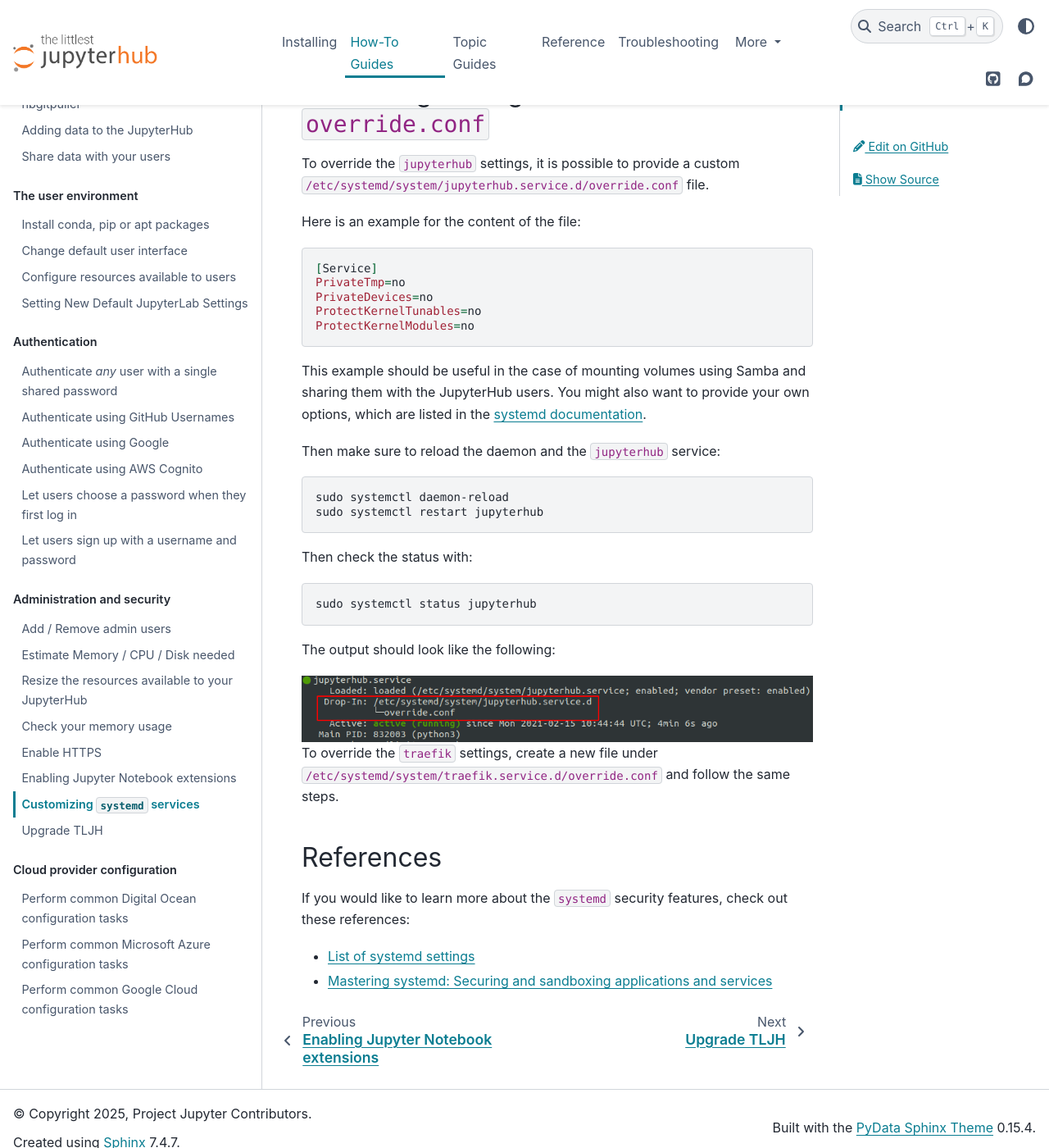
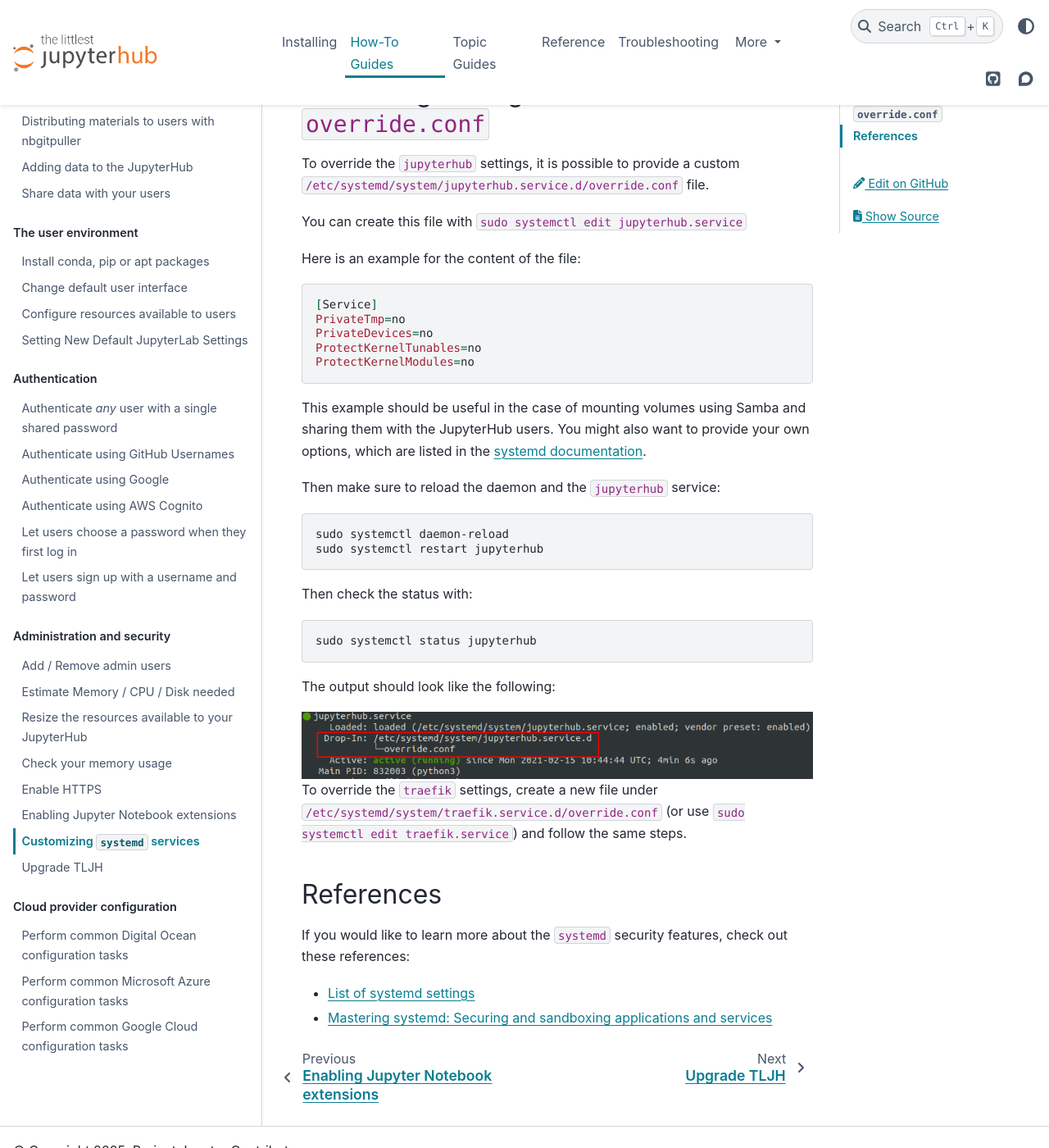
Before and after one commit to jupyterhub/the-littlest-jupyterhub, a Sphinx documentation site: the page built from docs/howto/admin/systemd.md, in a window 1280 px wide and 1400 px high, scrolled down 836 px. Shown: the whole window at 82% size. Built offline with Sphinx 7.4.7 and the PyData theme 0.15.4, drawn with Linux system fonts in a browser that asks for light colours.

Commit message:
Update systemd.md with clearer override instructions
Clarify instructions for overriding traefik settings.

SystemD has inbuilt ways to *create* the override files without users having to create the files themselves.

To that end, just using `sudo systemctl edit [SERVICENAME].service` will work to create the service's override files.

````diff
--- a/docs/howto/admin/systemd.md
+++ b/docs/howto/admin/systemd.md
@@ -38,6 +38,8 @@
 
 To override the `jupyterhub` settings, it is possible to provide a custom `/etc/systemd/system/jupyterhub.service.d/override.conf` file.
 
+You can create this file with `sudo systemctl edit jupyterhub.service`
+
 Here is an example for the content of the file:
 
 ```bash
@@ -72,7 +74,7 @@
 ```
 
 To override the `traefik` settings, create a new file under `/etc/systemd/system/traefik.service.d/override.conf`
-and follow the same steps.
+(or use `sudo systemctl edit traefik.service`) and follow the same steps.
 
 ## References
 
````
